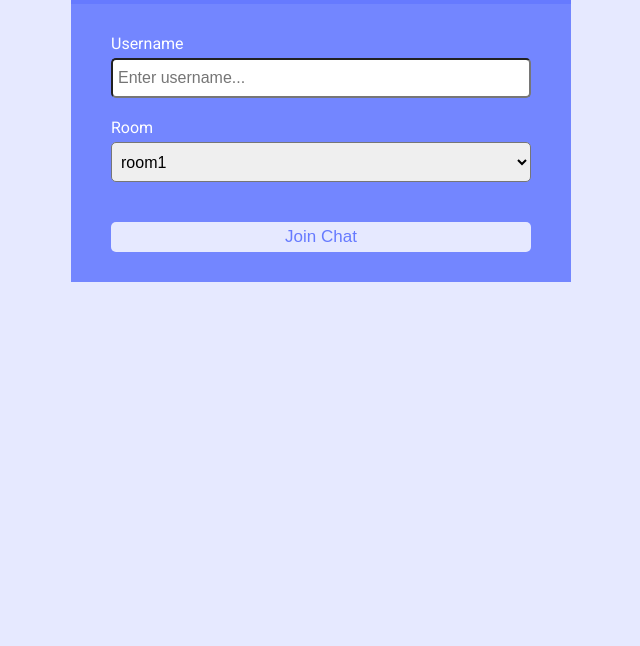
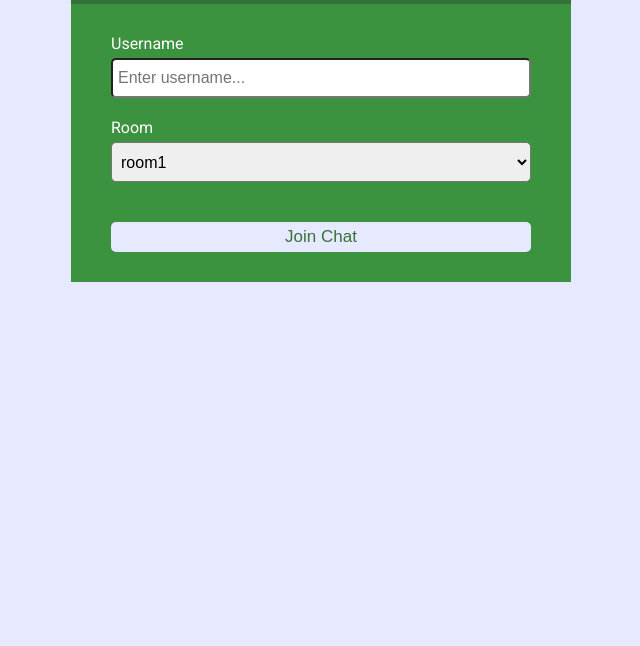
Before and after one commit to mphojames9/real_time-_chat_app, a website: page public/index.html in a window 1280 px wide. Shown: the part 154-800 px from the top of the page, without its empty margins (319-959 px from the left). Drawn offline with Linux system fonts and the light colour scheme.

Commit message:
changed the main colours

```diff
--- a/public/css/style.css
+++ b/public/css/style.css
@@ -1,8 +1,8 @@
 @import url('https://fonts.googleapis.com/css?family=Roboto&display=swap');
 
 :root {
-	--dark-color-a: #667aff;
-	--dark-color-b: #7386ff;
+	--dark-color-a: #357238;
+	--dark-color-b: #3b923f;
 	--light-color: #e6e9ff;
 	--success-color: #5cb85c;
 	--error-color: #d9534f;
```
